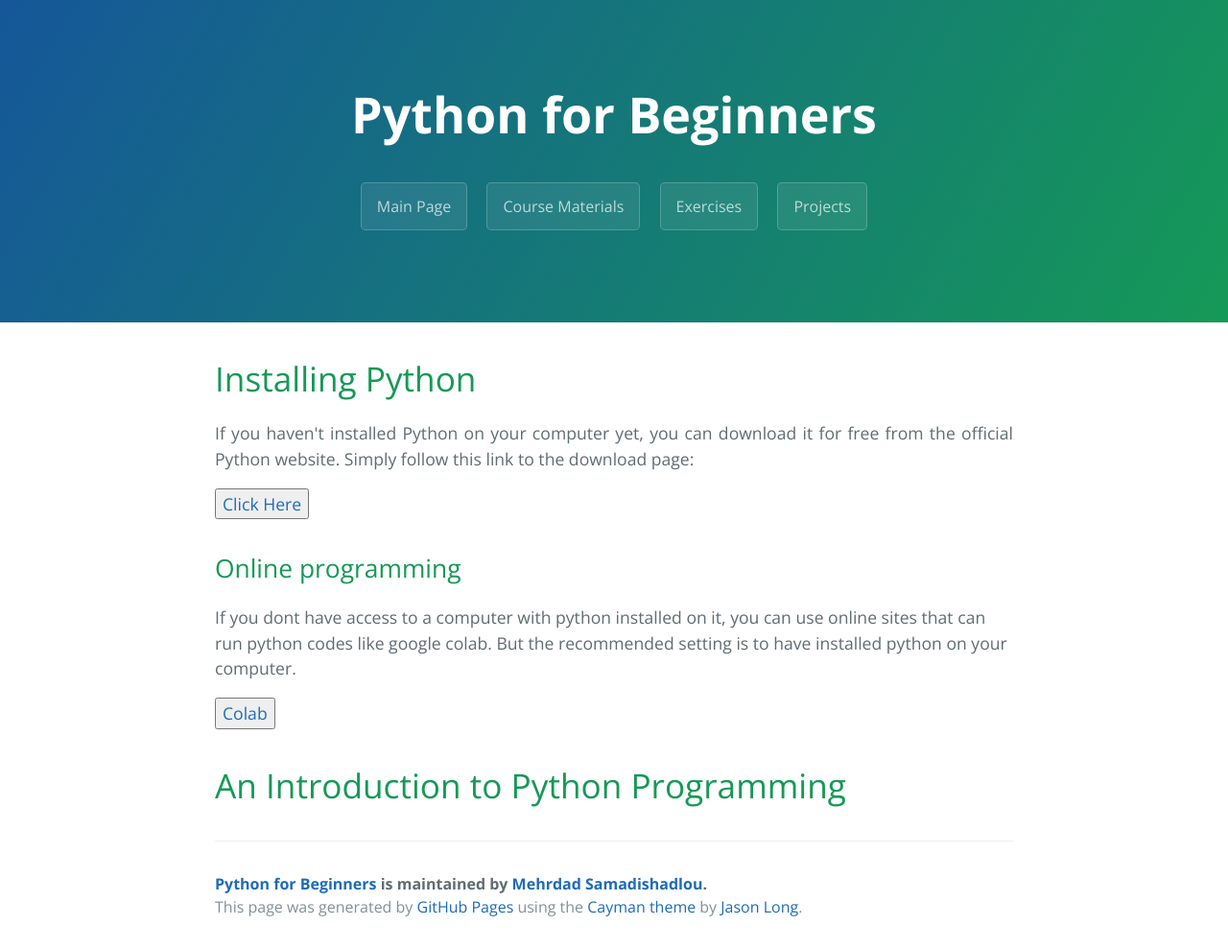
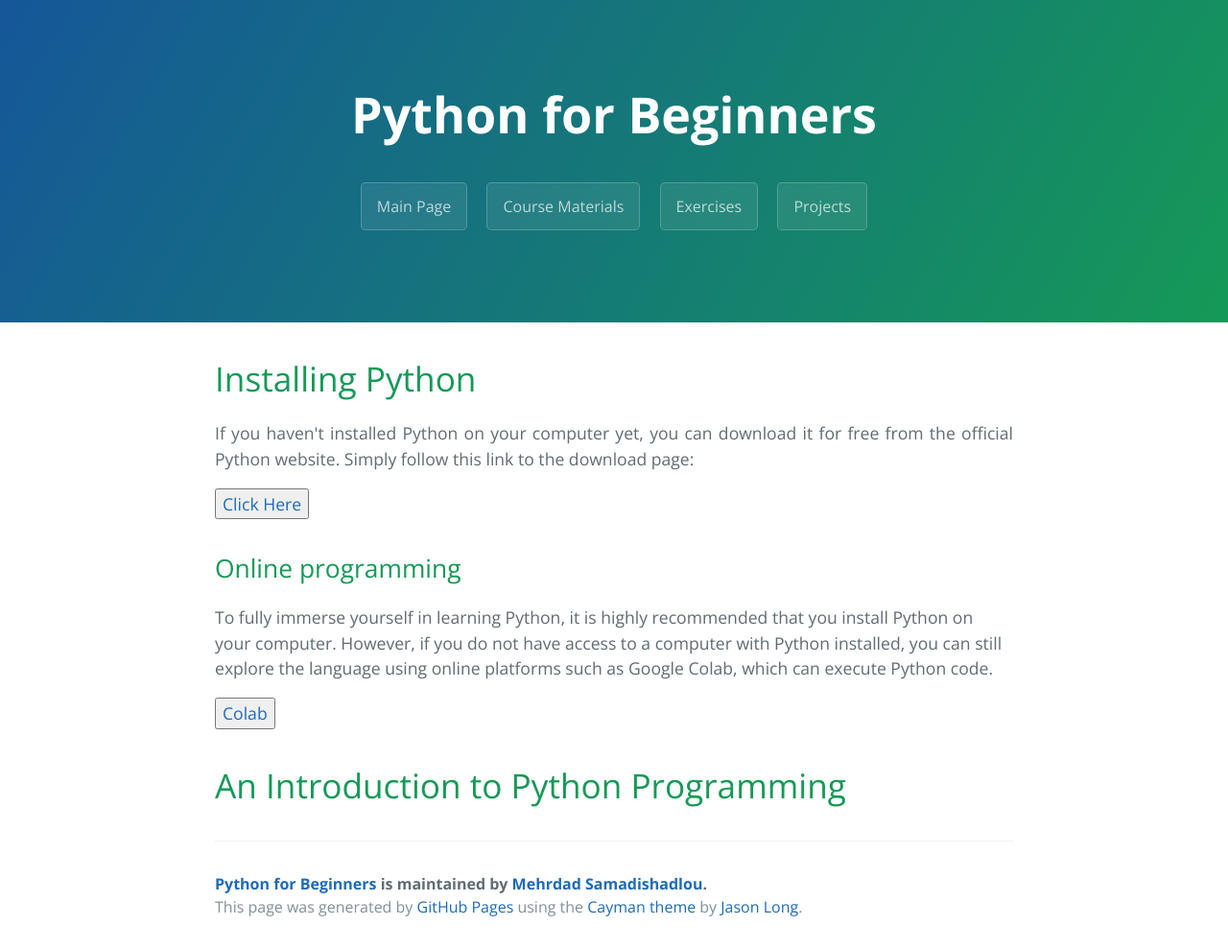
Before and after one commit to MehrdadSamadishadlou/Python_for_Beginners, a Jekyll site: the page built from materials.md, in a window 1280 px wide. Shown: the whole page at 96% size. Built offline with Jekyll 4.4.1, drawn with Linux system fonts in a browser that asks for light colours.

Commit message:
Update materials.md

```diff
--- a/materials.md
+++ b/materials.md
@@ -15,7 +15,7 @@ If you haven't installed Python on your computer yet, you can download it for fr
 
 ## Online programming
 
-If you dont have access to a computer with python installed on it, you can use online sites that can run python codes like google colab. But the recommended setting is to have installed python on your computer.
+To fully immerse yourself in learning Python, it is highly recommended that you install Python on your computer. However, if you do not have access to a computer with Python installed, you can still explore the language using online platforms such as Google Colab, which can execute Python code.
 
 <a href="https://colab.research.google.com/notebooks/intro.ipynb" target="_blank"><button>Colab</button></a>
 
```
